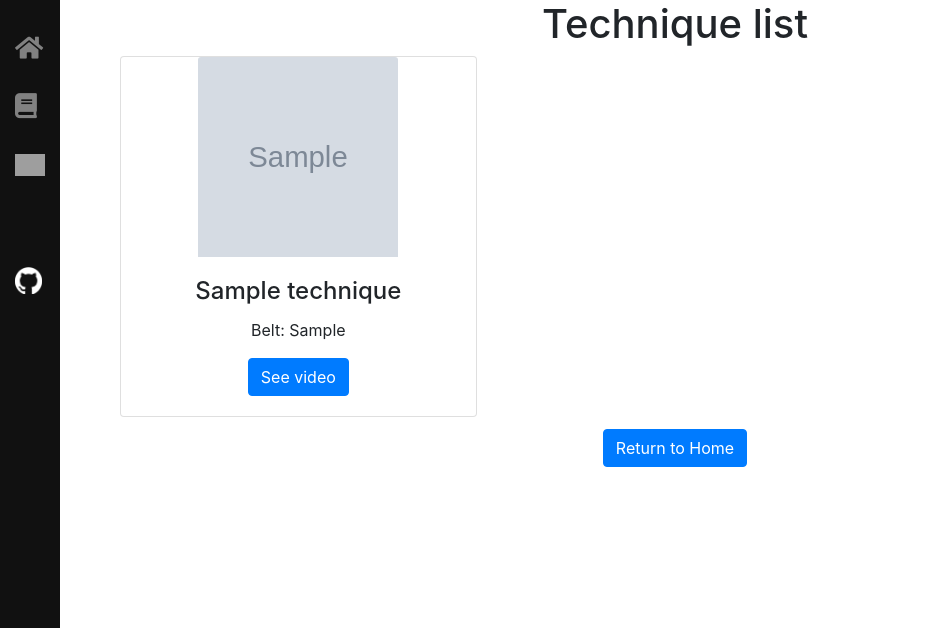
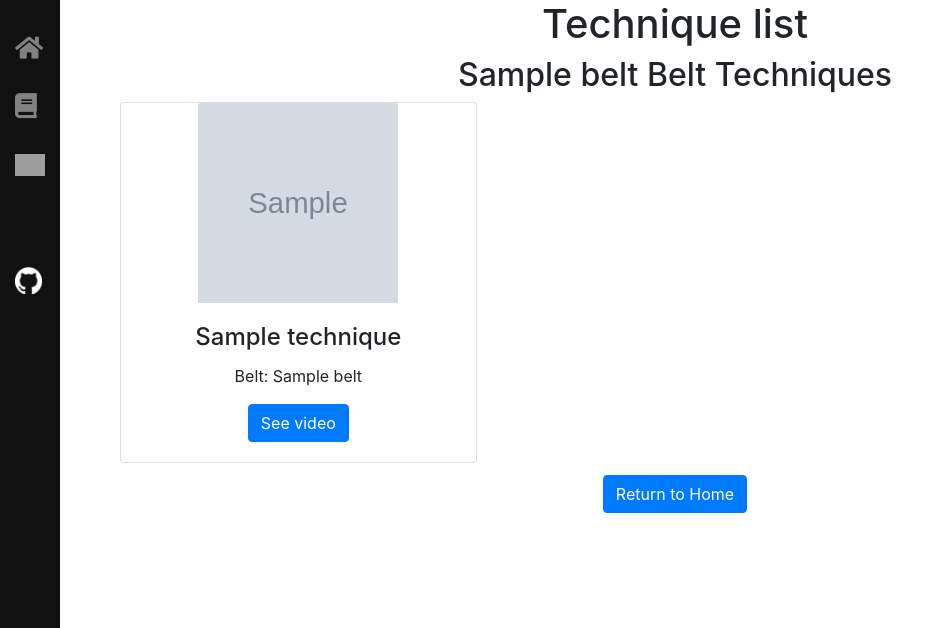
Before and after one commit to Fattigman/judo, a Flask app: template templates/techniques.html in a window 1280 px wide. Shown: the top 628 px of the page, without its empty margins (0-939 px from the left). Run offline with Flask 3, Linux system fonts and the light colour scheme; tables that the repository leaves empty hold one stand-in row (values such as "Sample post"); the template is opened without the code that fills it: values that come from a table or form of the project are taken from there, most other values are stand-ins (such as "Sample title", 1, 10 or a date in 2020); grey boxes marked "Sample" are stand-in pictures; some libraries are stand-ins or nearby versions; grey boxes are pictures that could not be loaded.

Commit message:
Refactor techniques rendering in techniques.html

```diff
--- a/app.py
+++ b/app.py
@@ -10,6 +10,7 @@ from flask import (
 from flask_sqlalchemy import SQLAlchemy
 from sqlalchemy import func
 from flask_babel import Babel, gettext
+from itertools import groupby
 
 app = Flask(__name__)
 app.config["SQLALCHEMY_DATABASE_URI"] = "sqlite:///judo.db"
@@ -80,7 +81,10 @@ def congratulations():
 @app.route("/techniques")
 def techniques():
     techniques = JudoTechnique.query.all()
-    return render_template("techniques.html", techniques=techniques)
+    belt_order = ["yellow", "orange", "green", "blue", "brown"]
+    techniques = sorted(techniques, key=lambda technique: belt_order.index(technique.belt))
+    techniques_grouped = {k: list(v) for k, v in groupby(techniques, key=lambda x: x.belt)}
+    return render_template("techniques.html", techniques_grouped=techniques_grouped)
 
 
 @app.route("/single_technique")
--- a/templates/techniques.html
+++ b/templates/techniques.html
@@ -7,6 +7,9 @@
 {% block content %}
     <div class="container mx-auto text-center">
         <h1>Technique list</h1>
+
+            {% for belt, techniques in techniques_grouped.items() %}
+                <h2>{{ belt.capitalize() }} Belt Techniques</h2>
                 <div class="card-columns">
                 {% for technique in techniques %}
                     <div class="card">
@@ -20,6 +23,8 @@
                     </div>
                 {% endfor %}
             </div>
+            {% endfor %}
+
         <a href="/" id="home-button" class="btn btn-primary">Return to Home</a>
     </div>
     <br>
```
Lines whose indentation alone changed are shown as unchanged.
